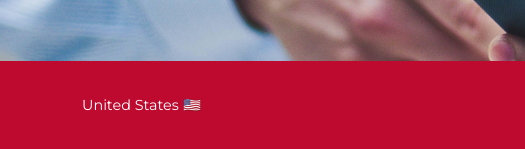
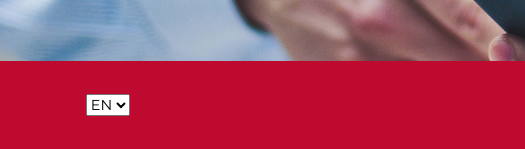
Before and after one commit to kevintata/YouInsuredGH, a plain HTML site: page english.html in a window 1280 px wide. Shown: the part 3526-3675 px from the top of the page, 0-525 px from the left. Drawn offline with nearby package versions, Linux system fonts and the light colour scheme.

Commit message:
Added language to footer

```diff
--- a/english.html
+++ b/english.html
@@ -382,7 +382,13 @@
             <div class="container">
                 <div class="row align-items-center">
                     <div class="col-lg-4 text-lg-start">
-                        <a class="text-decoration-none link-primary" href="en.html">United States 🇺🇸</a>
+                        <label for="language"></label>
+
+                            <select id="lang"onchange="changeLanguage()">
+                              <option value="en">EN</option>
+                              <option value="pt">PT</option>
+                              <option value="es">ES</option>
+                            </select></a>
                     </div>
                     <div class="col-lg-4 my-3 my-lg-0">
                         <a class="btn btn-dark btn-social mx-2" href="" target="_blank" rel="external" aria-label="Instagram"><i class="fab fa-instagram"></i></a>
```
Also changed, not shown: index.html (+7 -1 lines), spanish.html (+7 -1 lines).
